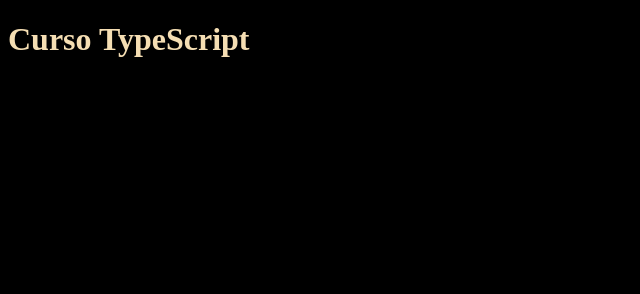
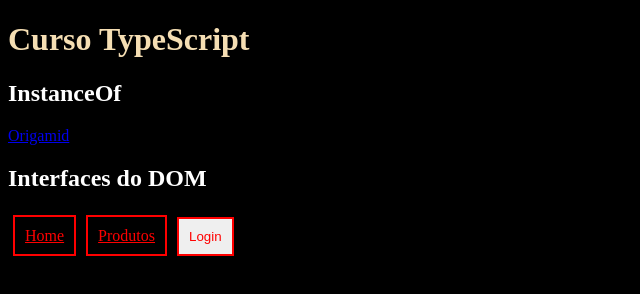
Before and after one commit to SamuelMBote/TypeScript-Origamid, a website built with webpack: page index.html in a window 1280 px wide. Shown: the whole page, without its empty margins (0-640 px from the left). Built offline with nearby package versions, Linux system fonts and the light colour scheme; no server answers.

Commit message:
Exercicio de Instanceof e InterfacesDOM

```diff
--- /dev/null
+++ b/src/Instanceof.ts
@@ -0,0 +1,22 @@
+function createLink() {
+  const linkOrigamid = document.createElement('a');
+  linkOrigamid.href = 'http://www.origamid.com';
+  linkOrigamid.id = 'origamid';
+  linkOrigamid.innerText = 'Origamid';
+
+  const headerInstanceOf = document.createElement('h2');
+  headerInstanceOf.innerHTML = 'InstanceOf';
+  document.body.innerHTML +=
+    headerInstanceOf.outerHTML + linkOrigamid.outerHTML;
+  return;
+}
+export function replaceLinks() {
+  createLink();
+  const linkOrigamid = document.getElementById('origamid');
+
+  if (linkOrigamid instanceof HTMLAnchorElement) {
+    linkOrigamid.href = linkOrigamid.href.replace('http://', 'https://');
+  }
+}
+
+const video = document.querySelector('video');
--- /dev/null
+++ b/src/InterfacesDOM.ts
@@ -0,0 +1,43 @@
+function createNodeList() {
+  const linkHome = document.createElement('a');
+  const linkProdutos = document.createElement('a');
+  const buttonLogin = document.createElement('button');
+  const headerInterfacesDOM = document.createElement('h2');
+
+  headerInterfacesDOM.innerText = 'Interfaces do DOM';
+  linkHome.innerText = 'Home';
+  linkProdutos.innerText = 'Produtos';
+  buttonLogin.innerText = 'Login';
+
+  linkHome.href = '/';
+  linkProdutos.href = '/produtos';
+
+  linkHome.classList.add('link');
+  linkProdutos.classList.add('link');
+  buttonLogin.classList.add('link');
+
+  document.body.innerHTML +=
+    headerInterfacesDOM.outerHTML +
+    linkHome.outerHTML +
+    linkProdutos.outerHTML +
+    buttonLogin.outerHTML;
+
+  return;
+}
+function modifyStyle(elemento: Element) {
+  if (elemento instanceof HTMLElement) {
+    elemento.style.color = 'red';
+    elemento.style.border = '2px solid';
+    elemento.style.padding = '10px';
+    elemento.style.margin = '5px';
+  }
+}
+
+export function modifyNodeList() {
+  createNodeList();
+  const linksDOM = document.querySelectorAll('.link');
+
+  linksDOM.forEach((link) => {
+    modifyStyle(link);
+  });
+}
--- a/src/index.ts
+++ b/src/index.ts
@@ -1,6 +1,10 @@
 import {fetchCursos} from './Arrays';
 import {meuEstilo} from './Style';
 import {fetchNotebook} from './TypesInterfaces';
+import {replaceLinks} from './Instanceof';
+import {modifyNodeList} from './InterfacesDOM';
 fetchNotebook();
 fetchCursos();
 meuEstilo();
+replaceLinks();
+modifyNodeList();
--- a/tsconfig.json
+++ b/tsconfig.json
@@ -8,7 +8,6 @@
     "target": "ES6",
     "allowJs": true,
     "lib": ["es2017", "DOM"],
-    "strict": true,
-    "strictNullChecks": true
+    "strict": true
   }
 }
```
Also changed, not shown: index.html (+1 -0 lines).
